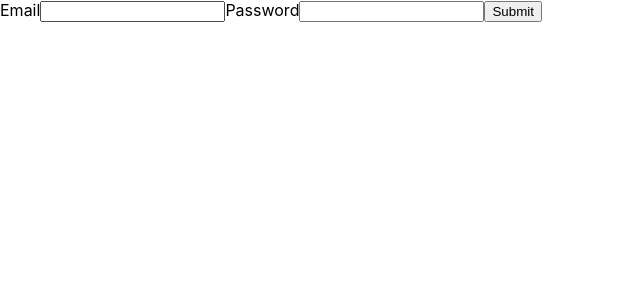
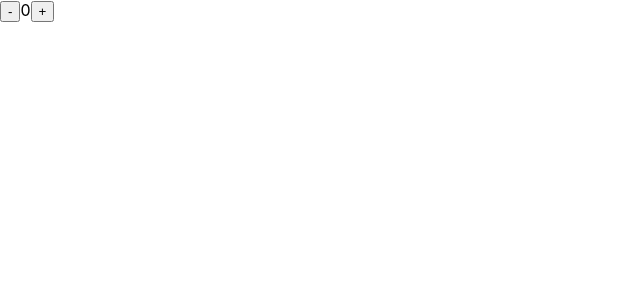
Before and after one commit to kevincastrochavez/beginner-react-mistakes, a React (Create React App) app: page / in a window 1280 px wide. Shown: the top 300 px of the page, without its empty margins (0-640 px from the left). Built offline with nearby package versions, Linux system fonts and the light colour scheme.

Commit message:
got basic component rendered

```diff
--- a/src/App.js
+++ b/src/App.js
@@ -1,6 +1,7 @@
 import logo from './logo.svg';
 import './App.css';
 import { useState, useRef } from 'react';
+import Counter from './Counter';
 
 function App() {
   // DO NOT USE STATE IF YOU DON'T NEED TO
@@ -19,13 +20,14 @@ function App() {
   };
 
   return (
-    <form onSubmit={onSubmit}>
-      <label htmlFor='email'>Email</label>
-      <input type='email' id='email' ref={emailRef} />
-      <label htmlFor='password'>Password</label>
-      <input type='password' ref={passwordRef} id='password' />
-      <button type='submit'>Submit</button>
-    </form>
+    // <form onSubmit={onSubmit}>
+    //   <label htmlFor='email'>Email</label>
+    //   <input type='email' id='email' ref={emailRef} />
+    //   <label htmlFor='password'>Password</label>
+    //   <input type='password' ref={passwordRef} id='password' />
+    //   <button type='submit'>Submit</button>
+    // </form>
+    <Counter />
   );
 }
 
--- /dev/null
+++ b/src/Counter.js
@@ -0,0 +1,19 @@
+import React, { useState } from 'react';
+
+function Counter() {
+  const [count, setCount] = useState(0);
+
+  function adjustCount(amount) {
+    setCount(count + amount);
+  }
+
+  return (
+    <>
+      <button onClick={() => adjustCount(-1)}>-</button>
+      <span>{count}</span>
+      <button onClick={() => adjustCount(1)}>+</button>
+    </>
+  );
+}
+
+export default Counter;
```
